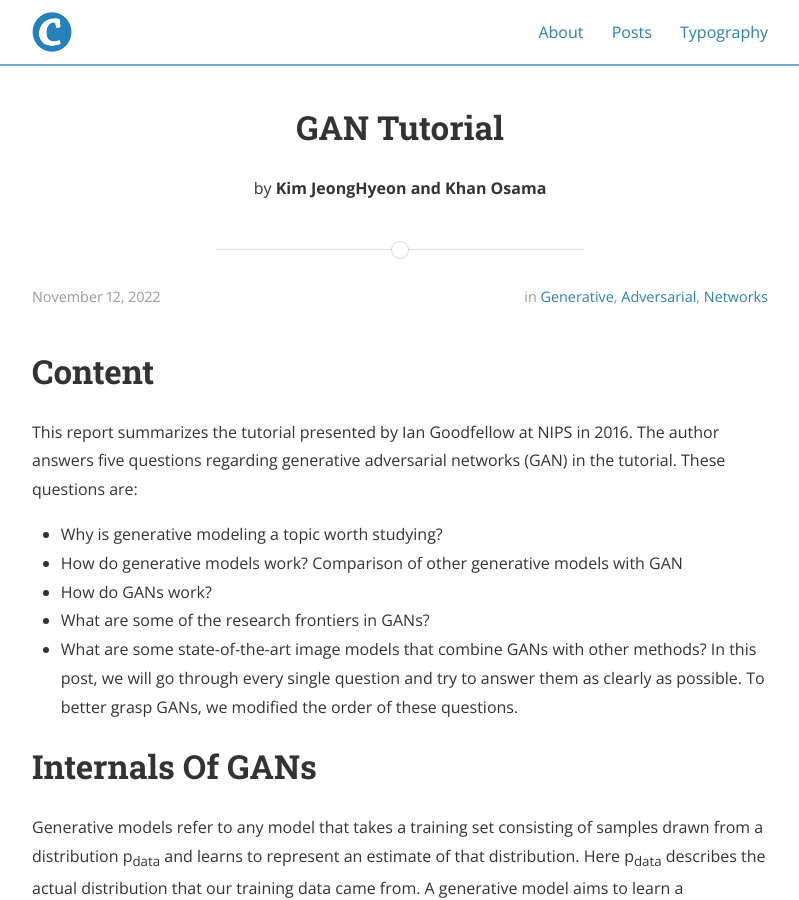
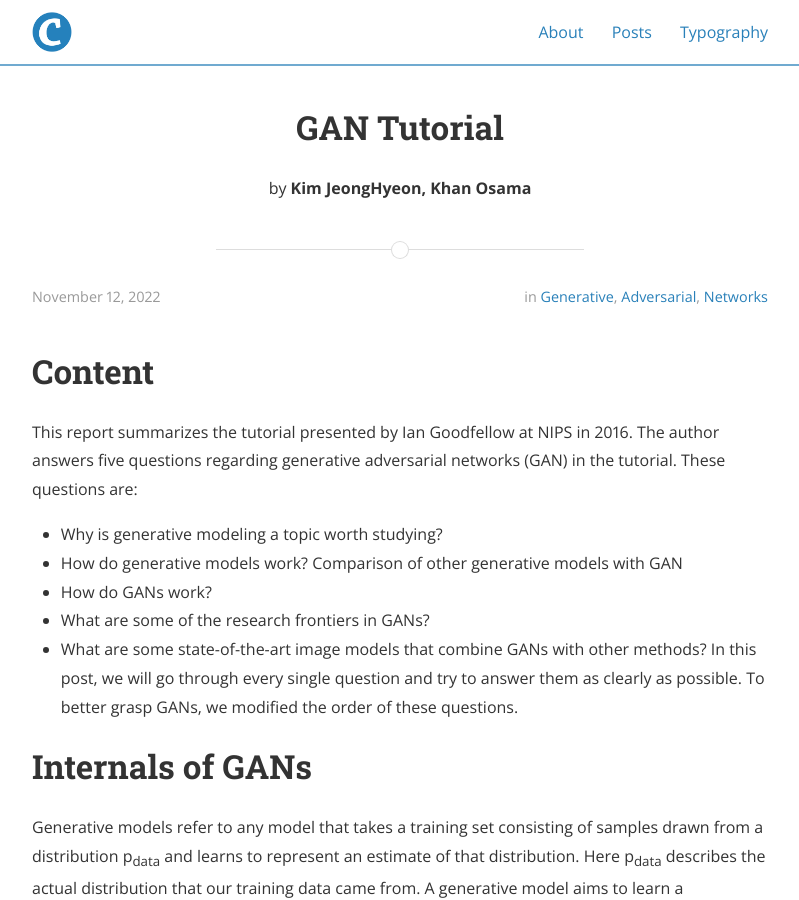
Before and after one commit to deep-generative-models-AIM5036/deep-generative-models-AIM5036.github.io, a Jekyll site: the page built from _posts/2022-11-09-GAN_Tutorial.md, in a window 1280 px wide and 900 px high. Shown: the whole window, without its empty margins (240-1039 px from the left). Built offline with Jekyll 4.4.1, drawn with Linux system fonts in a browser that asks for light colours; nearby versions of some CDN libraries.

Commit message:
just checking3

```diff
--- a/_posts/2022-11-09-GAN_Tutorial.md
+++ b/_posts/2022-11-09-GAN_Tutorial.md
@@ -2,7 +2,7 @@
 layout: post
 title:  "GAN Tutorial"
 date:   2022-11-12
-author: Kim JeongHyeon and Khan Osama
+author: Kim JeongHyeon, Khan Osama
 categories: Generative Adversarial Networks
 tags: GAN Tutorial
 use_math: True
@@ -18,7 +18,7 @@ This report summarizes the tutorial presented by Ian Goodfellow at NIPS in 2016.
 In this post, we will go through every single question and try to answer them as clearly as possible. To better grasp GANs, we modified the order of these questions.
 
 
-# Internals Of GANs
+# Internals of GANs
 
 Generative models refer to any model that takes a training set consisting of samples drawn from a distribution p<sub>data</sub> and learns to represent an estimate of that distribution. Here p<sub>data</sub> describes the actual distribution that our training data came from. A generative model aims to learn a distribution p<sub>model</sub>, such that this distribution is close to the actual data distribution as much as possible. Generative models are classified into two main categories; Those where we represent the p<sub>model</sub> with an explicit probability distribution and those where we do not have an explicit distribution but can sample from it. GAN belongs to the second one.
 
@@ -36,7 +36,7 @@ The goal of the GAN is to optimize the following equation.
 `D(x)` represents the output from the discriminator, while `G(z)` represent the output from the generator. The first part tends to give a large negative number if the output of the discriminator for real data is not close to 1, while the second part gives a large negative number if the output of the discriminator for the fake data is not close to zero. By maximizing this term, the discriminator can successfully distinguish fake images from real ones. On the other hand, by minimizing this term, the generator can deceive the discriminator into considering the generated images as real ones. The generator can achieve this by making the output of `D(G(z))` close to 1 for fake images. This is shown below
 
 <p align="center">
-  <img src="/GAN_Tutorial_img/discriminator_vs_generator.png" alt="factorio thumbnail"/>
+  <img src="/GAN_Tutorial_img/discriminator_vs_generator.png" />
 </p>
 
 
@@ -52,13 +52,13 @@ Following are the steps to train a GAN model.
 For T steps of iterations, the training process will look something like
 
 <p align="center">
-  <img src="/GAN_Tutorial_img/training_process.png" alt="factorio thumbnail"/>
+  <img src="/GAN_Tutorial_img/training_process.png" />
 </p>
 
 The overall mechanism can be further seen in the following figure
 
 <p align="center">
-  <img src="/GAN_Tutorial_img/full_picture.png" alt="factorio thumbnail"/>
+  <img src="/GAN_Tutorial_img/full_picture.png" />
 </p>
 
 
@@ -67,12 +67,12 @@ The overall mechanism can be further seen in the following figure
 Optimizing the above term from discriminator's prospective, guarantees to reach an optimal point, only when the generator learns the ratio between the p<sub>data</sub> and p<sub>model</sub>. We can write the loss function as
 
 <p align="center">
-  <img src="/GAN_Tutorial_img/Derivative.png" alt="factorio thumbnail"/>
+  <img src="/GAN_Tutorial_img/Derivative.png" />
 </p>
 
 The goal of the discriminator is to estimate this ratio. This is shown in the following figure
 <p align="center">
-  <img src="/GAN_Tutorial_img/dis_vs_gen.png" alt="factorio thumbnail"/>
+  <img src="/GAN_Tutorial_img/dis_vs_gen.png" width="500" height="500"/>
 </p>
 
 In order for the generator to align the p<sub>model</sub> distribution with the p<sub>data</sub>, the generator value should move towards the direction that increases the value of `D(G(z))`. This also shows that the discriminator and generator are in a cooperative rather than adversarial setting, as the discriminator finds the ratio between the distributions, and then guides the generator to climb up this ratio.
@@ -83,7 +83,7 @@ In order for the generator to align the p<sub>model</sub> distribution with the
 
 At the beginning of the training, the discriminator gets confident about the fake images quite quickly, which causes a vanishing gradient problem for the generator. A vanishing gradient means that there will be no update for the generator, even for the bad samples. To fix this problem, we can change the equation for the generator from `log(1-D(G(z)))` to `-log(G(z))`. Considering a sigmoid function at the end of the discriminator network, we can see that the gradient is equal to zero at the beginning of the training. Modifying the sign reverse this phenomenon and brings the vanishing gradient problem for the real data. However, this is okay for real images, as this gradient is not used for updating the generator.This is show below
 <p align="center">
-  <img src="/GAN_Tutorial_img/non_saturating.png" alt="factorio thumbnail"/>
+  <img src="/GAN_Tutorial_img/non_saturating.png" />
 </p>
 
 ## GANs and Maximum Likelihood Game
@@ -128,7 +128,7 @@ Smoothing the labels for the fake samples will generate unexpected behaviors.
 
 Batch Normalization creates a dependency between the samples in a batch. This results in generated images that are not independent of each other. The following figure shows this phenomenon
 <p align="center">
-  <img src="/GAN_Tutorial_img/batch_norm.png" alt="factorio thumbnail" />
+  <img src="/GAN_Tutorial_img/batch_norm.png" alt="factorio thumbnail" width="500" height="500"/>
 </p>
 
 The generated images in the same batch (Two batches, top and down) are similar. Virtual batch normalization avoids this problem by sampling a reference batch before training and finding this batch's normalization parameters. In the subsequent training steps, these normalization parameters are used together with the current batch to recompute the normalization parameters and use them during the training process.
@@ -154,12 +154,12 @@ Back when this paper was published, GANs were relatively new and had many resear
 The nature of the GAN settings is such that the two networks compete with each other. In simple words, one network maximizes a value while the other network minimizes the same value. This is also known as a zero-sum non-cooperative game. In game theory, GAN converges when both networks reach nash equilibrium. In nash equilibrium, one network's actions will not affect the course of the other network's actions. Consider the following optimization problem,
 
 <p align="center">
-  <img src="/GAN_Tutorial_img/minmax.png" alt="factorio thumbnail"/>
+  <img src="/GAN_Tutorial_img/minmax.png" width="100" height="100"/>
 </p>
 
 The nash equilibrium of this state reaches when `x=y=0`. The following figure shows the result of gradient descent on the above function.
 <p align="center">
-  <img src="/GAN_Tutorial_img/oscillations.png" alt="factorio thumbnail"/>
+  <img src="/GAN_Tutorial_img/oscillations.png" width="300" height="300"/>
 </p>
 
 This clearly shows that some cost functions might not converge using gradient descent.
@@ -170,11 +170,11 @@ In reality, our data has multiple modes in the distribution, known as multi-moda
 
 Basically, we have two options to optimize the objective function for the GANs. One is
 <p align="center">
-    <img src="/GAN_Tutorial_img/minmaxgenerator.png" alt="factorio thumbnail" />
+    <img src="/GAN_Tutorial_img/minmaxgenerator.png" />
 </p>,
 while the other is
 <p align="center">
-    <img src="/GAN_Tutorial_img/maxmingenerator.png" alt="factorio thumbnail" />
+    <img src="/GAN_Tutorial_img/maxmingenerator.png" />
 </p>.
 They are different, and optimizing them corresponds to optimizing two different functions.
 
```
